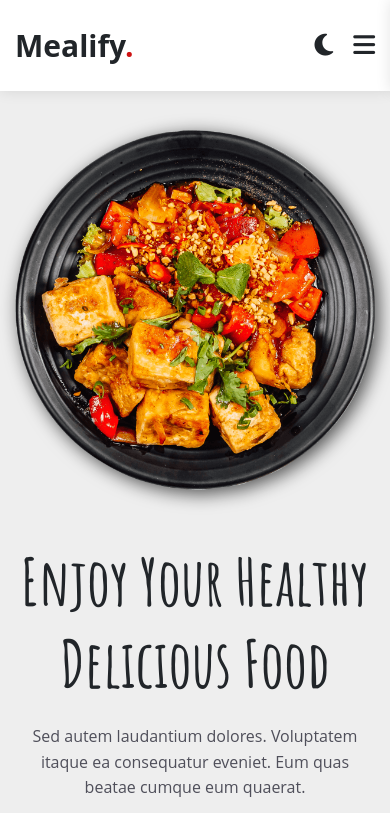
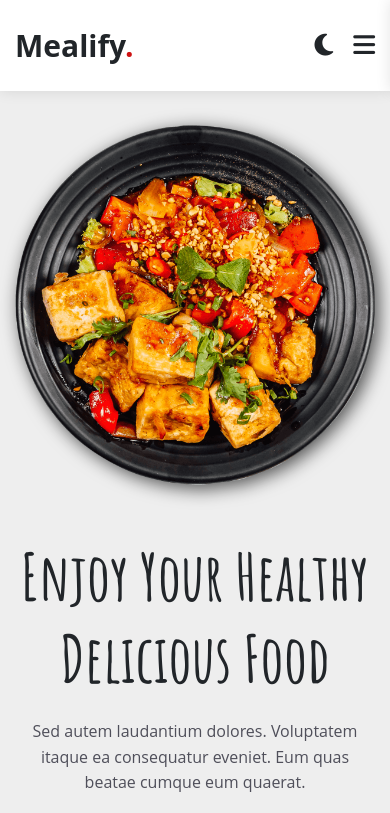
Before and after one commit to PhantomNoGameNoLife/A5-Mealify, a plain HTML site: page index.html in a window 390 px wide. Shown: the top 813 px of the page. Drawn offline with Linux system fonts and the light colour scheme.

Commit message:
update-mobile-first

```diff
--- a/css/media.css
+++ b/css/media.css
@@ -14,6 +14,10 @@
     .py-40-15 {
         padding-inline: 5px;
     }
+
+    footer .sunscription-form {
+        flex-direction: row;
+    }
 }
 
 /* ********************** end sm ********************** */
--- a/css/style.css
+++ b/css/style.css
@@ -11,6 +11,7 @@
     --color-secondary: #37373f;
     --links-color: #7f7f90;
     --color-tertiary: #7f7f90;
+    --color-detail:#7d7d7d;
     --border-color: #f1f1f1;
     --input-border: hsl( 0, 10%, 90%);
     --font-default: "Open Sans", system-ui, -apple-system, "Segoe UI", Roboto, "Helvetica Neue", Arial, "Noto Sans", "Liberation Sans", sans-serif, "Apple Color Emoji", "Segoe UI Emoji", "Segoe UI Symbol", "Noto Color Emoji";
@@ -28,6 +29,8 @@
     --hover-color-primary: hsl(35, 72%, 49%);
     --color-secondary: #fff;
     --links-color: #bfbfc9;
+    --color-tertiary: #9f9f9f;
+    --color-detail:#adadad;
     --border-color: #333;
     --input-border: hsl( 0, 10%, 0%);
 }
@@ -157,8 +160,8 @@ h6 {
     padding: 40px 15px;
 }
 
-.mgt-90 {
-    margin-top: 90px;
+.mgt-85 {
+    margin-top: 85px;
 }
 
 /* ********************** end general css ********************** */
@@ -344,7 +347,6 @@ header img:hover {
     font-family: var(--font-primary);
     color: var(--color-default);
     font-size: 65px;
-    max-width: 350px;
 }
 
 .header-parent p {
@@ -569,7 +571,7 @@ header img:hover {
 }
 
 .contact-parent .details > div h3 {
-    color: var(--color-tertiary);
+    color: var(--color-detail);
     font-size: 18px;
     font-weight: 700;
     margin-bottom: 5px;
@@ -687,6 +689,7 @@ footer .subscription-contect p {
 footer .sunscription-form {
     margin-block: 20px;
     display: flex;
+    flex-direction: column;
     justify-content: space-between;
     gap: 10px;
 }
--- a/index.html
+++ b/index.html
@@ -44,12 +44,12 @@
     <!-- ********************** end navbar ********************** -->
 
     <!-- ********************** start header ********************** -->
-    <header id="home" class="py-40-15 mgt-90">
+    <header id="home" class="py-40-15 mgt-85">
         <div class="container">
             <div class="header-parent">
                 <div><img src="./img/header.png" alt="meal"></div>
                 <div class="content">
-                    <h2>Enjoy Your Healthy Delicious Food</h2>
+                    <h2>Enjoy Your Healthy <br> Delicious Food</h2>
                     <p>Sed autem laudantium dolores. Voluptatem itaque ea consequatur eveniet. Eum quas beatae cumque
                         eum quaerat.</p>
                     <div class="btns">
```
